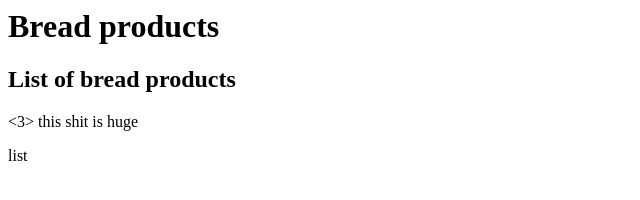
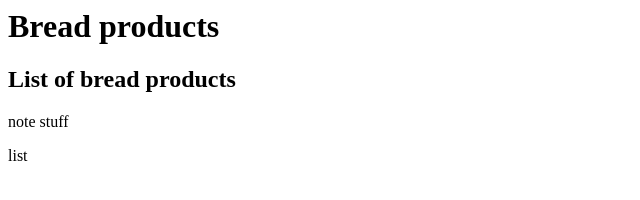
Before and after one commit to Pythonious/com.bread.demo, a plain HTML site: page index2.html in a window 1280 px wide. Shown: the full height of the page, 0-640 px from the left. Drawn offline with nearby package versions, Linux system fonts and the light colour scheme; no server answers.

Commit message:
something to cmmit

```diff
--- a/index2.html
+++ b/index2.html
@@ -18,7 +18,8 @@
 
 	<h2>List of bread products</h2>
 
-      <3> this shit is huge</3>
+   <span> note stuff</span>
+
       <P>list</P>
 
   </body>
```
